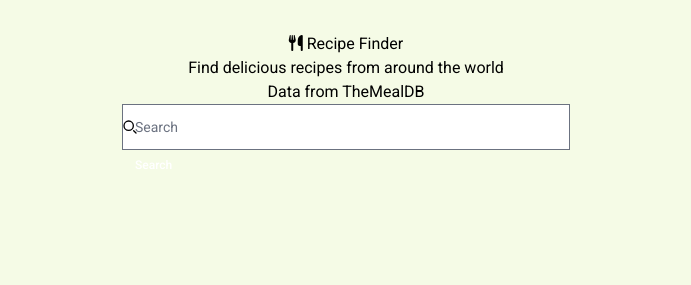
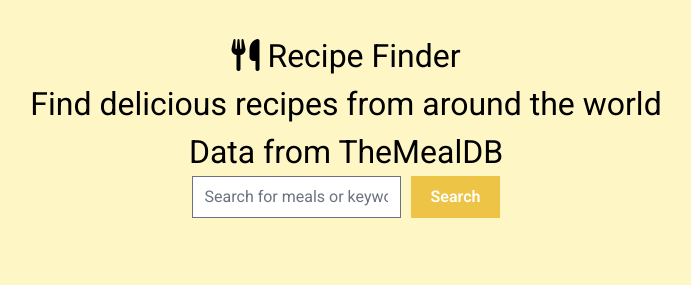
Before and after one commit to lpiedras4/Recipe-Finder, a plain HTML site: page index.html in a window 1280 px wide. Shown: the whole page, without its empty margins (294-985 px from the left). Drawn offline with nearby package versions, Linux system fonts and the light colour scheme; no server answers.

Commit message:
fixed styling issues

```diff
--- a/index.html
+++ b/index.html
@@ -27,16 +27,10 @@
 
         <h3 class="api-link"> Data from <a href="https://www.themealdb.com/api.php">TheMealDB</a></h3>
 
-        <form class="max-w-md mx-auto">
-            <label for="search" class="block mb-2.5 text-sm font-medium text-heading sr-only ">Search</label>
-            <div class="relative">
-                <div class="absolute inset-y-0 start-0 flex items-center ps-3 pointer-events-none">
-                    <svg class="w-4 h-4 text-body" aria-hidden="true" xmlns="http://www.w3.org/2000/svg" width="24" height="24" fill="none" viewBox="0 0 24 24"><path stroke="currentColor" stroke-linecap="round" stroke-width="2" d="m21 21-3.5-3.5M17 10a7 7 0 1 1-14 0 7 7 0 0 1 14 0Z"/></svg>
-                </div>
-                <input type="search" id="search" class="block w-full p-3 ps-9 bg-neutral-secondary-medium border border-default-medium text-heading text-sm rounded-base focus:ring-brand focus:border-brand shadow-xs placeholder:text-body" placeholder="Search" required />
-                <button type="button" class="absolute end-1.5 bottom-1.5 text-white bg-brand hover:bg-brand-strong box-border border border-transparent focus:ring-4 focus:ring-brand-medium shadow-xs font-medium leading-5 rounded text-xs px-3 py-1.5 focus:outline-none">Search</button>
-            </div>
-        </form>
+        <div class="search-container">
+            <input type="text" id="search-input" placeholder="Search for meals or keywords"/>
+            <button id="search-button">Search </button>
+        </div>
 
         <div id="error-container" class="hidden">
             <p>No meals found. Try searching another term!</p>
--- a/styles.css
+++ b/styles.css
@@ -24,10 +24,21 @@
 */
 
 body{
-    background-color:rgb(245, 251, 230);
+    background-color:rgb(255, 246, 197);
     font-family: "Roboto", sans-serif;
+    font-size: 2rem;
+    line-height: 1.6;
 }
 
+#search-button{
+    background-color: rgb(238, 196, 71);
+    color: white;
+    border:none;
+    border-radius: var(--border-radius);
+    padding: 0 20px;
+    font-size: 1rem;
+    font-weight: 600;
+}
 .mn-ctner{
 width: 100%;
   max-width: 1000px;
@@ -43,7 +54,12 @@ header{
 }
 .search-container{
     display: flex;
-  justify-content: center;
+    justify-content: center;
+    margin-bottom:2rem;
+    gap: 10px;
+    max-width: 500px;
+    margin-left:auto;
+    margin-right:auto ;
 }
 .hidden{
     display: none;
```
